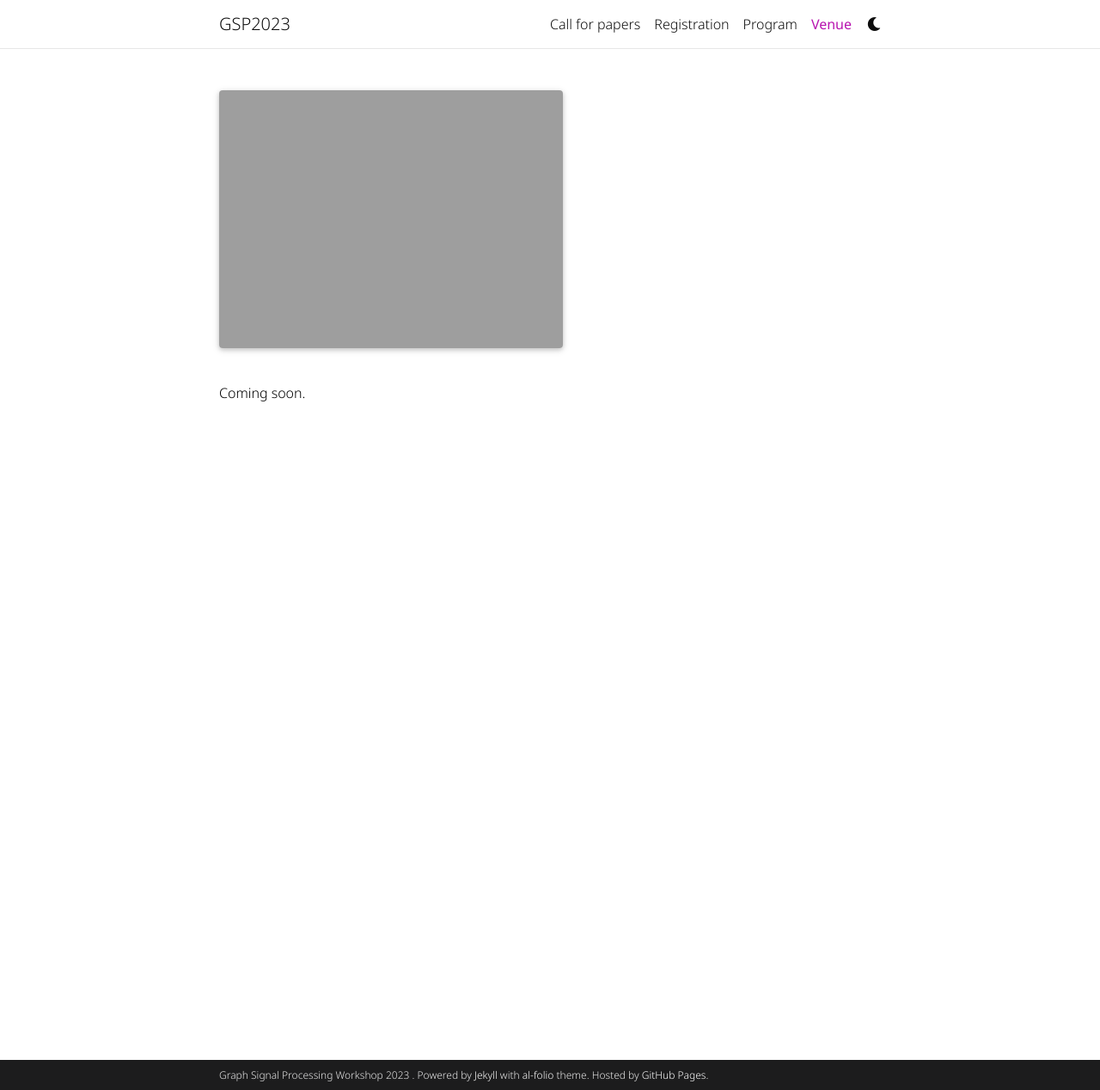
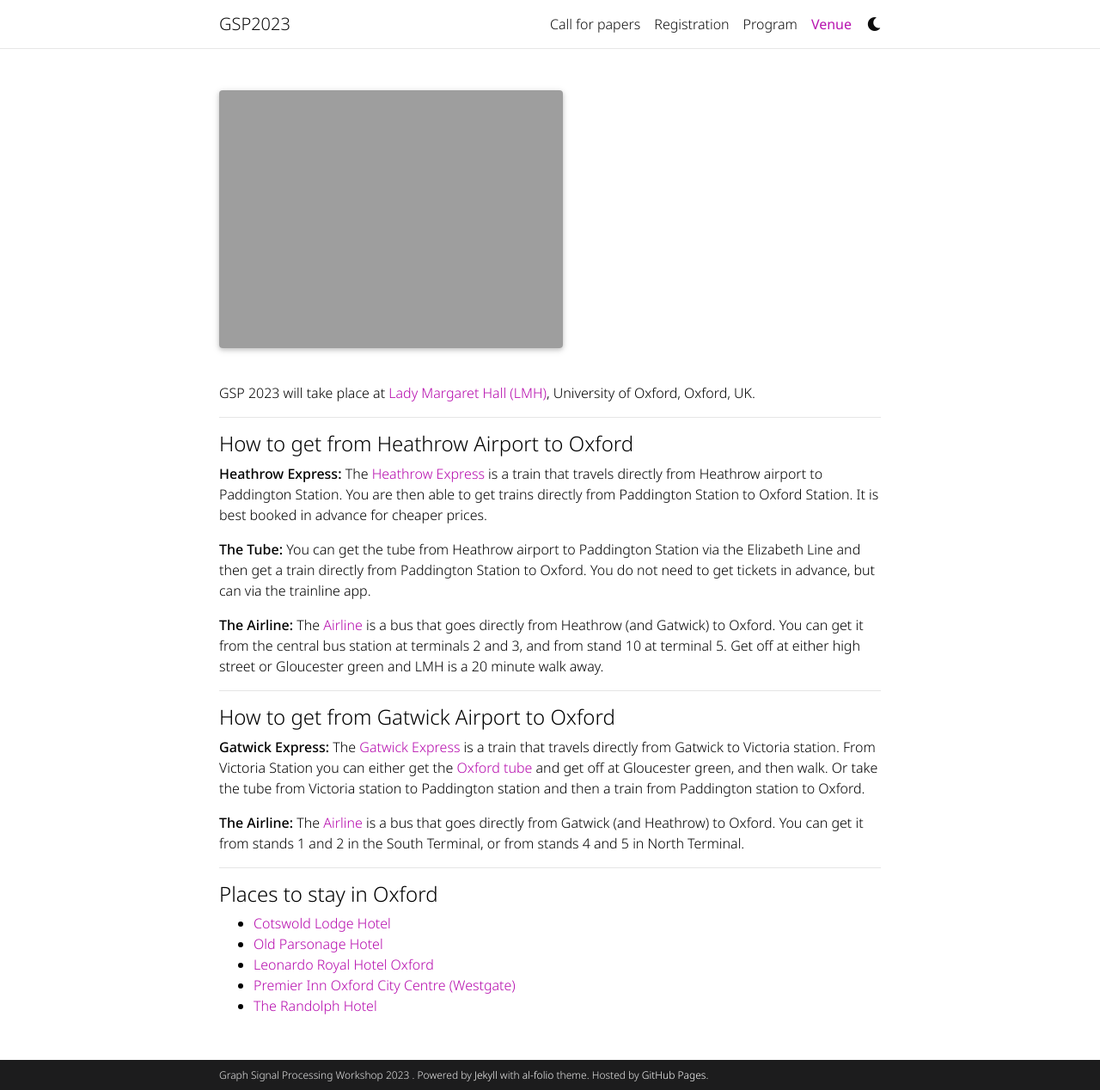
Before and after one commit to shreyasvinaya/gspworkshop2025.github.io, a Jekyll site: the page built from _pages/venue.md, in a window 1280 px wide and 1268 px high. Shown: the whole window at 86% size. Built offline with Jekyll 4.4.1, drawn with Linux system fonts in a browser that asks for light colours; comment, search, counter and statistics services are not loaded; a style sheet for code colours, icons or effects is not loaded.

Commit message:
Update venue.md

```diff
--- a/_pages/venue.md
+++ b/_pages/venue.md
@@ -10,4 +10,34 @@ top_image: /assets/img/gsp23/LMH+Gardens+Punts_cropped.jpg
 top_image_alt: "Punting boats."
 ---
 
-Coming soon.
+GSP 2023 will take place at [Lady Margaret Hall (LMH)](https://www.lmh.ox.ac.uk), University of Oxford, Oxford, UK.
+
+---
+#### How to get from Heathrow Airport to Oxford
+
+**Heathrow Express:**
+The [Heathrow Express](https://www.heathrowexpress.com/) is a train that travels directly from Heathrow airport to Paddington Station. You are then able to get trains directly from Paddington Station to Oxford Station. It is best booked in advance for cheaper prices.
+
+**The Tube:**
+You can get the tube from Heathrow airport to Paddington Station via the Elizabeth Line and then get a train directly from Paddington Station to Oxford. You do not need to get tickets in advance, but can via the trainline app.
+
+**The Airline:**
+The [Airline](https://www.theairlineoxford.co.uk/) is a bus that goes directly from Heathrow (and Gatwick) to Oxford. You can get it from the central bus station at terminals 2 and 3, and from stand 10 at terminal 5. Get off at either high street or Gloucester green and LMH is a 20 minute walk away.
+
+---
+#### How to get from Gatwick Airport to Oxford
+
+**Gatwick Express:**
+The [Gatwick Express](https://www.gatwickexpress.com/) is a train that travels directly from Gatwick to Victoria station. From Victoria Station you can either get the [Oxford tube](https://www.stagecoachbus.com/promos-and-offers/oxfordshire/oxford-tube) and get off at Gloucester green, and then walk. Or take the tube from Victoria station to Paddington station and then a train from Paddington station to Oxford.
+
+**The Airline:**
+The [Airline](https://www.theairlineoxford.co.uk/) is a bus that goes directly from Gatwick (and Heathrow) to Oxford. You can get it from stands 1 and 2 in the South Terminal, or from stands 4 and 5 in North Terminal.
+
+---
+#### Places to stay in Oxford
+
++ [Cotswold Lodge Hotel](http://www.cotswoldlodgehotel.co.uk/)
++ [Old Parsonage Hotel](https://www.oldparsonagehotel.co.uk/)
++ [Leonardo Royal Hotel Oxford](https://www.leonardohotels.co.uk/hotels/oxford)
++ [Premier Inn Oxford City Centre (Westgate)](https://www.premierinn.com/gb/en/hotels/england/oxfordshire/oxford/oxford-city-centre-westgate.html)
++ [The Randolph Hotel](https://www.graduatehotels.com/oxford-uk/)
```
